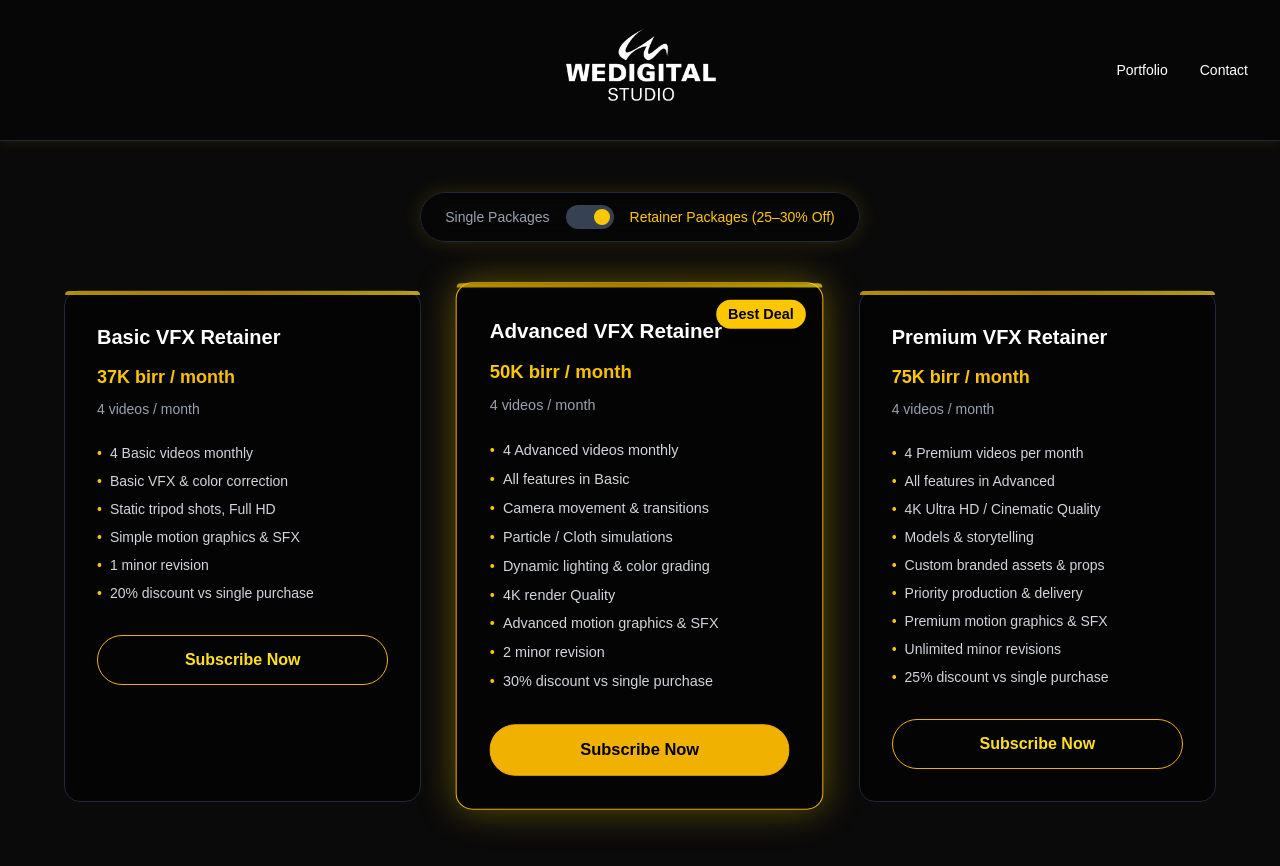
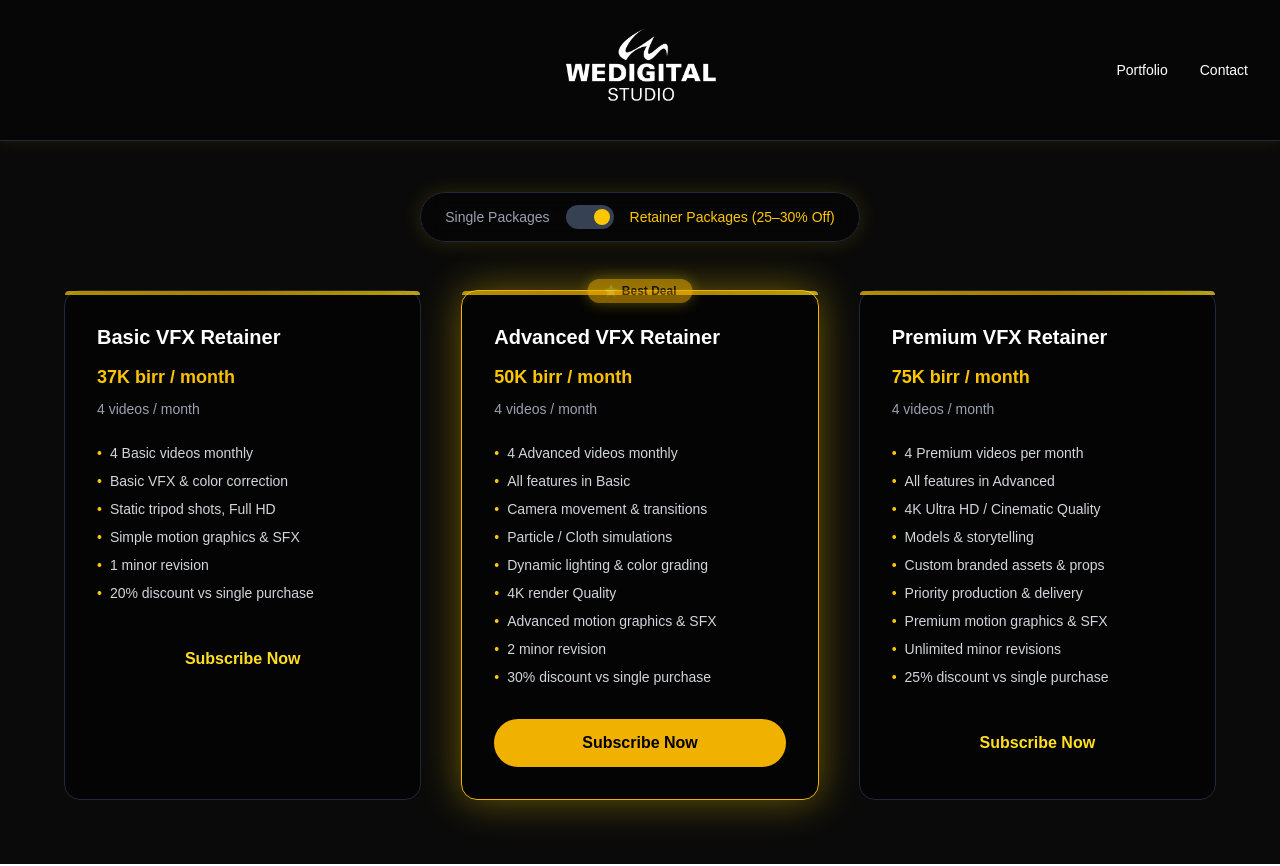
Before and after one commit to AbelaXV/Wedigital-Studio, a Next.js app: page / in a window 1280 px wide. Both pictures are taken after a click on the element 589 px from the left and 217 px from the top of the page. Built offline with nearby package versions, Linux system fonts and the light colour scheme.

Commit message:
Update page.tsx

```diff
--- a/src/app/page.tsx
+++ b/src/app/page.tsx
@@ -2,10 +2,20 @@
 import { useState } from "react";
 import Link from "next/link";
 
+// ✅ Define package type (fixes TypeScript error)
+type PackageType = {
+  title: string;
+  price: string;
+  delivery: string;
+  features: string[];
+  link: string;
+  badge?: string; // optional
+};
+
 export default function Home() {
   const [showRetainer, setShowRetainer] = useState(false);
 
-  const singlePackages = [
+  const singlePackages: PackageType[] = [
     {
       title: "Basic VFX Package",
       price: "10K–15K birr",
@@ -50,7 +60,7 @@ export default function Home() {
     },
   ];
 
-  const retainerPackages = [
+  const retainerPackages: PackageType[] = [
     {
       title: "Basic VFX Retainer",
       price: "37K birr / month",
@@ -80,8 +90,8 @@ export default function Home() {
         "2 minor revision",
         "30% discount vs single purchase",
       ],
+      badge: "Best Deal", // ✅ This one gets the badge
       link: "https://docs.google.com/forms/d/e/1FAIpQLSdNjF__Avi9aIOXhXTBl68pTkMkjguCfC1Ps4Ki6vFLcnGe6Q/viewform?usp=pp_url&entry.1600566181=Advanced+VFX+Retainer",
-      badge: "Best Deal",
     },
     {
       title: "Premium VFX Retainer",
@@ -108,6 +118,7 @@ export default function Home() {
     <div className="min-h-screen bg-[#0a0a0a] text-white flex flex-col items-center px-6 pb-16">
       {/* === NAVBAR === */}
       <nav className="w-full flex justify-between items-center py-4 px-6 md:px-16 bg-black/30 backdrop-blur-md fixed top-0 z-50 border-b border-gray-800 shadow-[0_0_15px_rgba(255,215,0,0.1)]">
+        {/* Logo */}
         <div className="flex-1 flex justify-start md:justify-center">
           <img
             src="/logo.png"
@@ -116,6 +127,7 @@ export default function Home() {
           />
         </div>
 
+        {/* Nav links */}
         <div className="absolute right-8 flex items-center gap-8 text-sm font-medium">
           <Link href="/portfolio" className="hover:text-yellow-400 transition">
             Portfolio
@@ -167,17 +179,17 @@ export default function Home() {
                 key={index}
                 className={`relative bg-black/60 border rounded-2xl p-8 transition duration-300 ${
                   isBestDeal
-                    ? "border-yellow-500 shadow-[0_0_35px_rgba(255,215,0,0.35)] scale-[1.03]"
+                    ? "border-yellow-500 shadow-[0_0_40px_rgba(255,215,0,0.4)]"
                     : "border-gray-800 hover:border-yellow-400/60 hover:shadow-[0_0_25px_rgba(255,215,0,0.25)]"
                 }`}
               >
                 {/* Gold Glow Top Border */}
-                <div className="absolute top-0 left-0 right-0 h-1 bg-gradient-to-r from-yellow-400 via-yellow-500 to-yellow-300 rounded-t-2xl opacity-70 z-0" />
+                <div className="absolute top-0 left-0 right-0 h-1 bg-gradient-to-r from-yellow-400 via-yellow-500 to-yellow-300 rounded-t-2xl opacity-70" />
 
                 {/* Best Deal Badge */}
-                {pkg.badge && (
-                  <div className="absolute top-4 right-4 bg-yellow-400 text-black font-bold px-3 py-1 rounded-full text-sm shadow-lg z-10">
-                    {pkg.badge}
+                {isBestDeal && (
+                  <div className="absolute -top-3 left-1/2 -translate-x-1/2 bg-yellow-500 text-black text-xs font-bold px-4 py-1 rounded-full shadow-[0_0_15px_rgba(255,215,0,0.6)] animate-pulse">
+                    ⭐ Best Deal
                   </div>
                 )}
 
@@ -199,12 +211,11 @@ export default function Home() {
                   href={pkg.link}
                   target="_blank"
                   rel="noopener noreferrer"
-                  className={`block w-full text-center py-3 rounded-full font-semibold transition-all duration-200
-                    ${
-                      isBestDeal
-                        ? "bg-yellow-500 text-black border border-yellow-500 hover:bg-yellow-400 hover:text-black"
-                        : "border border-yellow-500 text-yellow-300 hover:bg-yellow-500 hover:text-black"
-                    }`}
+                  className={`block w-full text-center py-3 rounded-full font-semibold transition ${
+                    isBestDeal
+                      ? "border-yellow-500 bg-yellow-500 text-black hover:bg-yellow-400"
+                      : "border-yellow-500 text-yellow-300 hover:bg-yellow-500 hover:text-black"
+                  }`}
                 >
                   Subscribe Now
                 </a>
```
